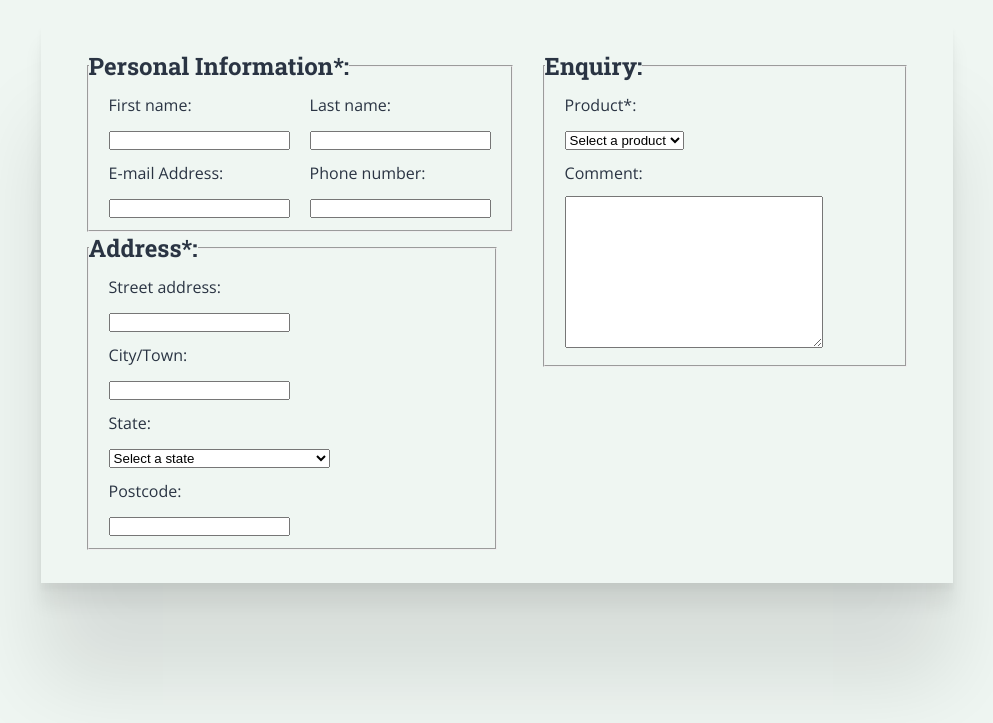
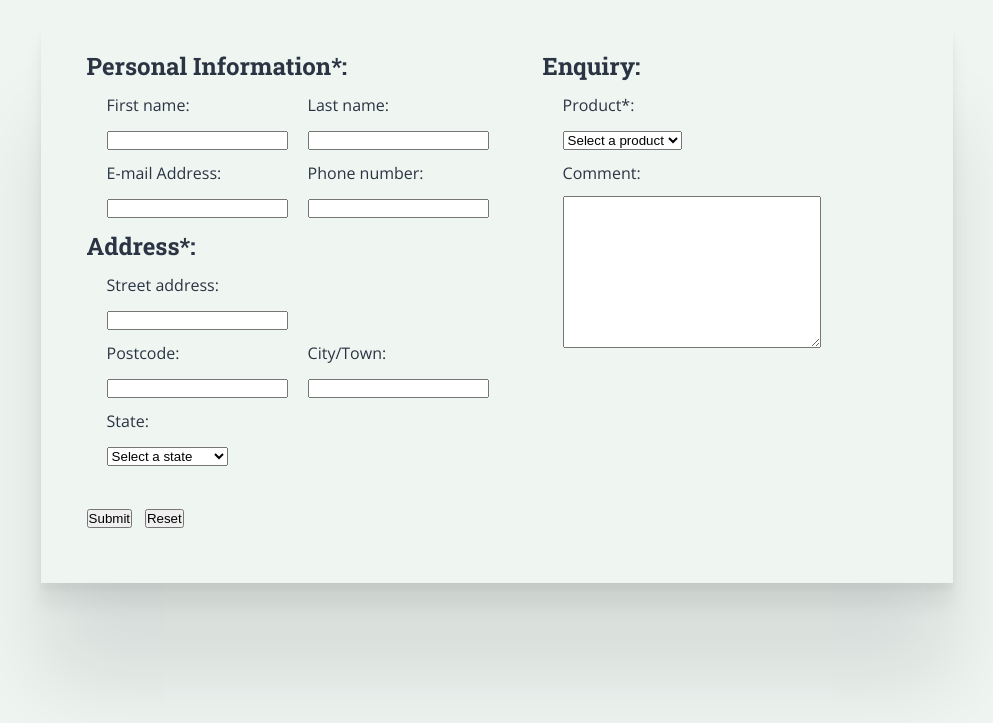
Before and after one commit to ItsSimon2K/SEB-Hardware, a PHP site: page /enquiry.html in a window 1280 px wide. Shown: the top 723 px of the page, without its empty margins (143-1136 px from the left). Run offline with PHP 8.4, Linux system fonts and the light colour scheme.

Commit message:
edit address table

```diff
--- a/assign1/enquiry.html
+++ b/assign1/enquiry.html
@@ -25,11 +25,9 @@
       <div class="eform-card">
         <form action="">
           <div class="personal-info">
-
             <fieldset>
               <legend><h2>Personal Information*:</h2></legend>
               <table class="personal-info-table">
-
                 <tr>
                   <td>
                     <label for="fname">First name:</label>
@@ -65,14 +63,12 @@
                     <input type="tel" name="phone" id="phone" required>
                   </td>
                 </tr>
-
               </table>
             </fieldset>
 
             <fieldset>
               <legend><h2>Address*:</h2></legend>
               <table class="address-table">
-
                 <tr>
                   <td>
                     <label for="street-address">Street address:</label>
@@ -80,18 +76,25 @@
                 </tr>
 
                 <tr>
-                  <td>
+                  <td colspan="2">
                     <input type="text" name="street-address" id="street-address" maxlength="40" required>
                   </td>
                 </tr>
 
                 <tr>
                   <td>
+                    <label for="postcode">Postcode:</label>
+                  </td>
+
+                  <td>
                     <label for="city">City/Town:</label>
                   </td>
                 </tr>
 
                 <tr>
+                  <td>
+                    <input type="text" name="postcode" id="postcode">
+                  </td>
                   <td>
                     <input type="text" name="" id="city" maxlength="20">
                   </td>
@@ -120,35 +123,20 @@
                       <option value="sarawak">Sarawak</option>
                       <option value="selangor">Selangor</option>
                       <option value="terengganu">Terengganu</option>
-                      <option value="KL">Federal Territory of Kuala Lumpur</option>
-                      <option value="LB">Federal Territory of Labuan</option>
-                      <option value="PJ">Federal Territory of Putrajaya</option>
+                      <option value="KL">Kuala Lumpur</option>
+                      <option value="LB">Labuan</option>
+                      <option value="PJ">Putrajaya</option>
                     </select>
                   </td>
                 </tr>
-
-                <tr>
-                  <td>
-                    <label for="postcode">Postcode:</label>
-                  </td>
-                </tr>
-
-                <tr>
-                  <td>
-                    <input type="text" name="postcode" id="postcode">
-                  </td>
-                </tr>
-
               </table>
             </fieldset>
           </div>
-
 
           <div class="enquiry">
             <fieldset>
               <legend><h2>Enquiry:</h2></legend>
               <table class="enquiry-table">
-
                 <tr>
                   <td>
                     Product*:
@@ -177,9 +165,14 @@
                     <textarea name="comment" id="comment" cols="30" rows="10"></textarea>
                   </td>
                 </tr>
-
               </table>
             </fieldset>
+          </div>
+          <div class="submit-reset-container">
+            <p>
+              <input type="submit" value="Submit">
+              <input type="reset" value="Reset">
+            </p>
           </div>
         </form>
       </div>
--- a/assign1/styles/style.css
+++ b/assign1/styles/style.css
@@ -260,11 +260,21 @@ footer address{
 }
 
 .personal-info fieldset, .enquiry fieldset {
-
+	border: none;
 }
 
 .personal-info fieldset legend, .enquiry fieldset legend{
 	text-align: left;
+}
+
+.submit-reset-container {
+	clear: both;
+	text-align: left;
+	margin-left: 5%;
+}
+
+.submit-reset-container input {
+	margin-right: 1%;
 }
 
 /* #endregion */
```
